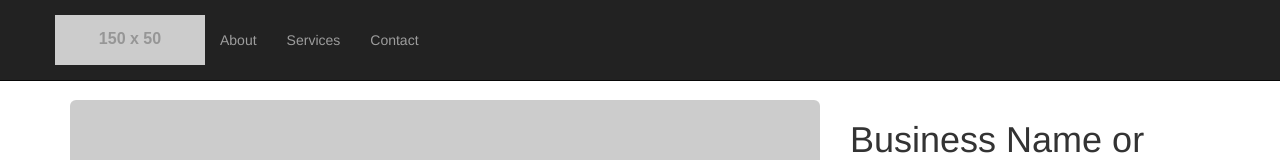
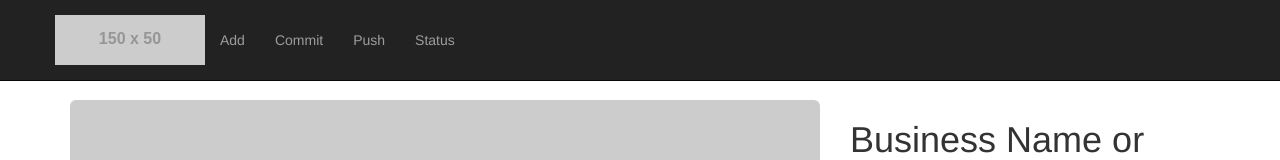
Before and after one commit to jojest/learnable-GIT-Course1, a plain HTML site: page index.html in a window 1280 px wide. Shown: the top 160 px of the page. Drawn offline with Linux system fonts and the light colour scheme; placeholder pictures from the web are drawn by us.

Commit message:
Changes title subTitle and Navbar items

```diff
--- a/index.html
+++ b/index.html
@@ -9,7 +9,7 @@
     <meta name="description" content="">
     <meta name="author" content="">
 
-    <title>Small Business - Start Bootstrap Template</title>
+    <title>Small Business - LEARNING GIT</title>
 
     <!-- Bootstrap Core CSS -->
     <link href="css/bootstrap.min.css" rel="stylesheet">
@@ -47,13 +47,16 @@
             <div class="collapse navbar-collapse" id="bs-example-navbar-collapse-1">
                 <ul class="nav navbar-nav">
                     <li>
-                        <a href="#">About</a>
+                        <a href="#">Add</a>
                     </li>
                     <li>
-                        <a href="#">Services</a>
+                        <a href="#">Commit</a>
                     </li>
                     <li>
-                        <a href="#">Contact</a>
+                        <a href="#">Push</a>
+                    </li>
+                    <li>
+                        <a href="#">Status</a>
                     </li>
                 </ul>
             </div>
```
